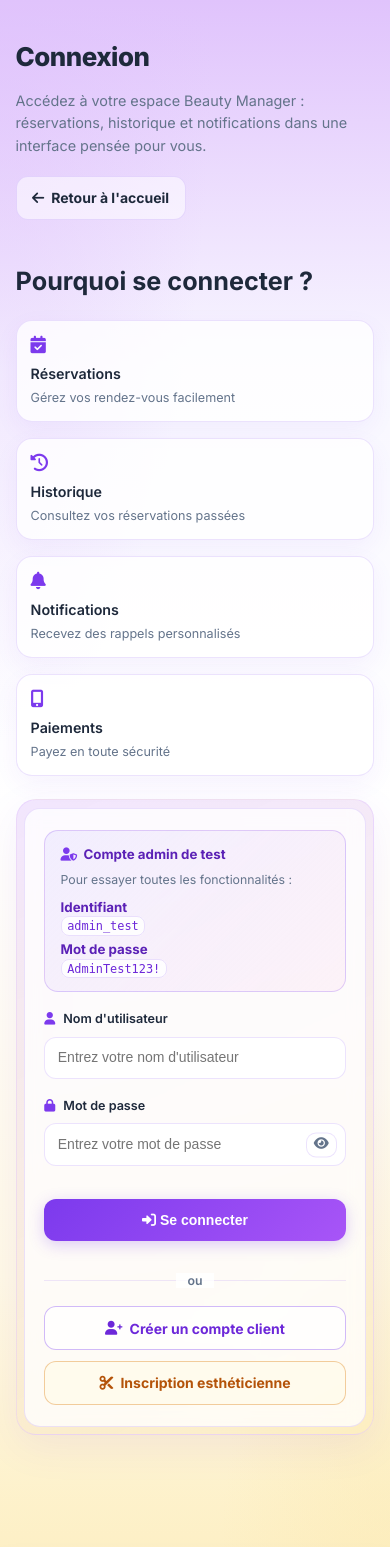
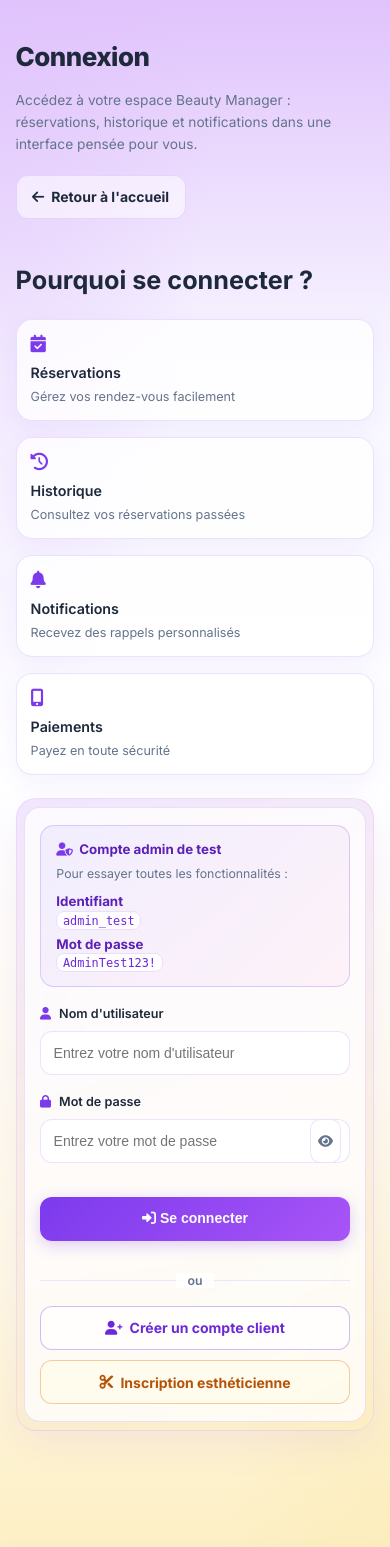
Before and after one commit to irraisaac16-code/Beauty-manager, a Django app: page /connexion/ in a window 390 px wide. Shown: the top 1547 px of the page. Run offline with Django 5.2, Linux system fonts and the light colour scheme.

Commit message:
style(mobile): améliorer l'UX sur petits écrans
Co-authored-by: Cursor <cursoragent@cursor.com>

```diff
--- a/manager/static/manager/style.css
+++ b/manager/static/manager/style.css
@@ -10,6 +10,7 @@
   --radius: 1.5rem;
   --shadow: 0 8px 32px rgba(168,85,247,0.15);
   --shadow-dark: 0 4px 24px rgba(168,85,247,0.25);
+  --tap-min: 44px;
 }
 
 *, *::before, *::after {
@@ -27,6 +28,24 @@ main {
 img {
   max-width: 100%;
   height: auto;
+}
+
+/* Mobile UX: éviter les débordements et améliorer les tap targets */
+html {
+  -webkit-text-size-adjust: 100%;
+  text-size-adjust: 100%;
+}
+
+body {
+  overflow-wrap: anywhere;
+}
+
+@media (hover: none) {
+  .nav-link:hover,
+  .btn:hover,
+  a:hover {
+    transform: none !important;
+  }
 }
 
 /* Styles pour la navbar */
@@ -499,6 +518,10 @@ a[href="/inscription/client/"].btn.bg-secondary:hover {
     width: 100% !important;
     text-align: center !important;
     padding: 0.85rem 1rem !important;
+    min-height: var(--tap-min);
+    display: flex !important;
+    align-items: center !important;
+    justify-content: center !important;
   }
 
   .navbar-brand {
@@ -510,6 +533,7 @@ a[href="/inscription/client/"].btn.bg-secondary:hover {
     width: 100% !important;
     margin: 0.65rem 0 !important;
     padding: 0.95rem 1rem !important;
+    min-height: var(--tap-min);
   }
 
   .hero-title {
--- a/manager/static/manager/theme-inscription.css
+++ b/manager/static/manager/theme-inscription.css
@@ -3,6 +3,7 @@ main.theme-reg {
     --reg-line: rgba(124, 58, 237, 0.14);
     --reg-muted: #64748b;
     --reg-text: #1e293b;
+    --tap-min: 44px;
 }
 
 main.theme-reg h1,
@@ -277,6 +278,33 @@ main.theme-reg h2 {
 
 .reg-btn-wide {
     width: 100%;
+}
+
+/* Mobile tap-targets (cohérent sur toutes pages reg/dash) */
+.reg-btn,
+.reg-submit,
+.reg-page button,
+.reg-page a.reg-btn,
+.reg-page input,
+.reg-page select {
+    min-height: var(--tap-min);
+}
+
+@media (max-width: 640px) {
+    .reg-intro p {
+        font-size: 0.98rem;
+        line-height: 1.6;
+    }
+    .reg-panel-inner {
+        padding: 1.2rem 1.05rem;
+    }
+    .reg-actions {
+        gap: 0.65rem;
+    }
+    .reg-actions .btn,
+    .reg-actions .reg-btn {
+        width: 100%;
+    }
 }
 
 .reg-benefits {
@@ -1104,6 +1132,24 @@ main.theme-reg .btn-primary:hover {
         justify-content: center;
         width: 100%;
     }
+
+    .dash-rdv-row {
+        flex-direction: column;
+        gap: 0.75rem;
+    }
+
+    .dash-rdv-timecol {
+        text-align: left;
+        display: flex;
+        align-items: center;
+        gap: 0.65rem;
+    }
+
+    .dash-date-head {
+        flex-direction: column;
+        align-items: flex-start;
+        gap: 0.5rem;
+    }
 }
 
 .dash-planning {
--- a/manager/templates/manager/services_list.html
+++ b/manager/templates/manager/services_list.html
@@ -38,6 +38,7 @@
     {% endif %}
     <div class="services-list">
         {% if services %}
+            <div class="table-scroll">
             <table class="table-services">
                 <thead>
                     <tr>
@@ -72,6 +73,7 @@
                 {% endfor %}
                 </tbody>
             </table>
+            </div>
         {% else %}
             <p>Aucun service enregistré pour le moment.</p>
         {% endif %}
```
Also changed, not shown: manager/static/manager/admin-dashboard.css (+14 -0 lines), manager/templates/manager/home.html (+8 -0 lines), manager/templates/manager/reservation_admin.html (+40 -0 lines).
